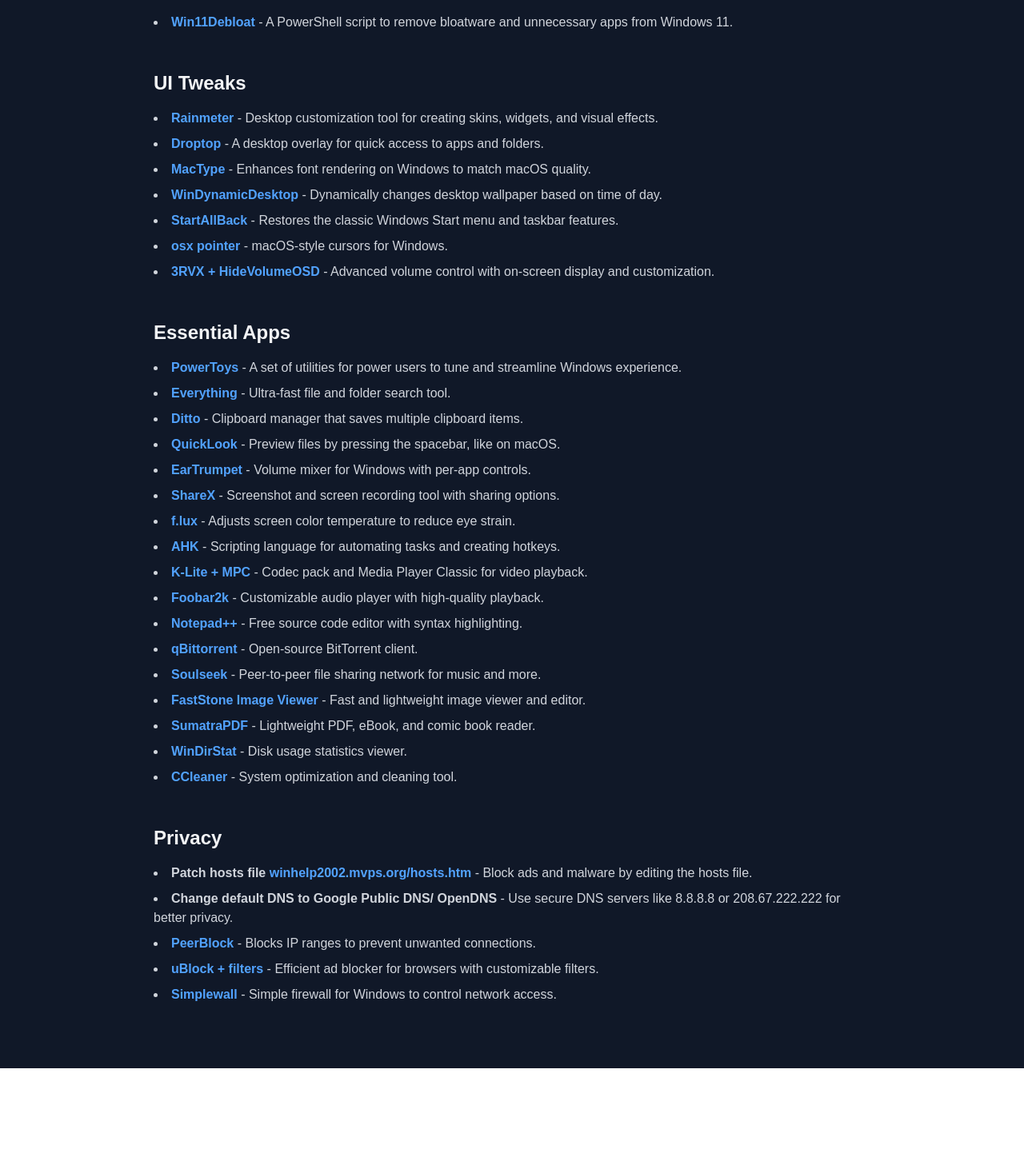
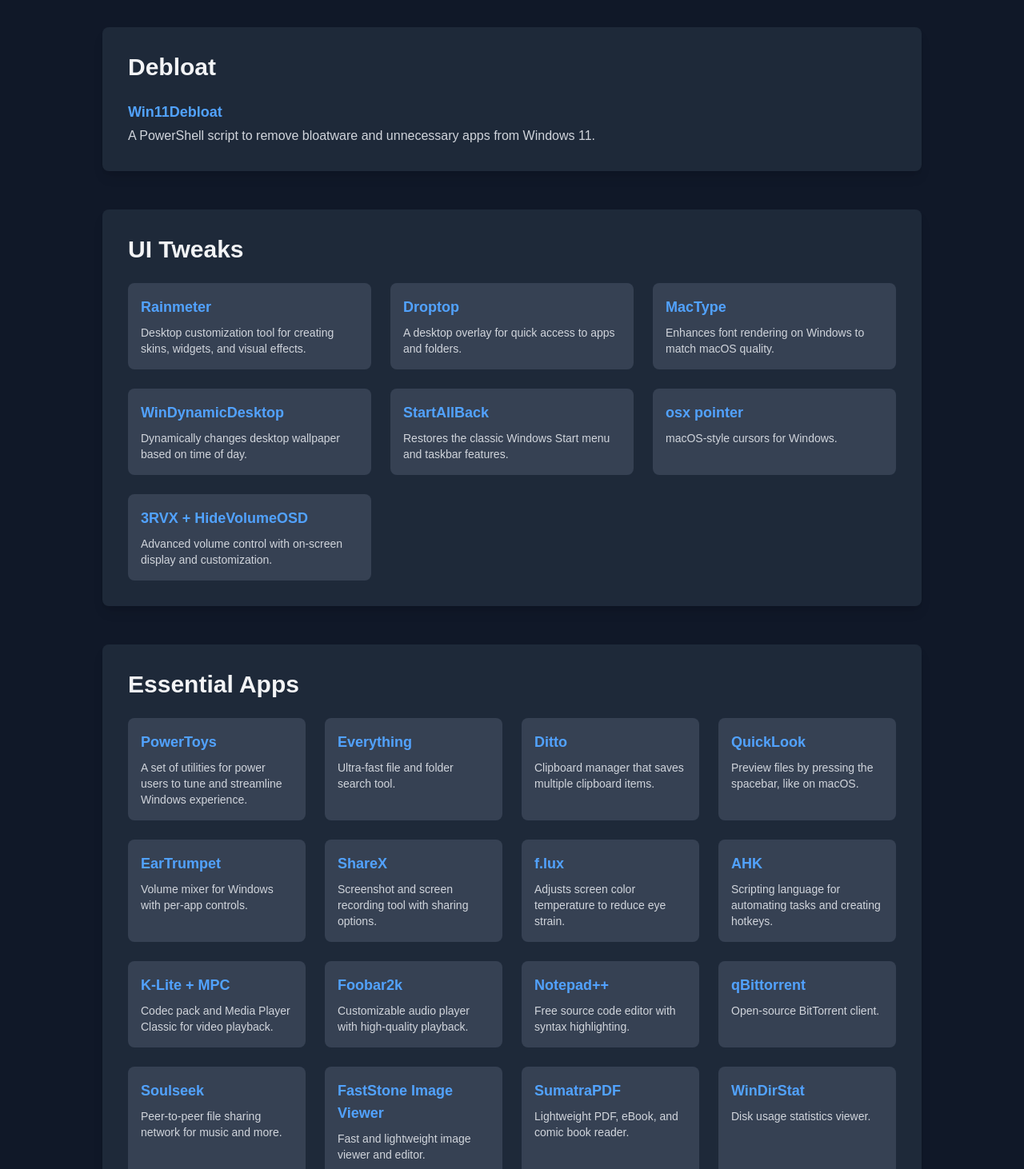
Before and after one commit to takeourcarsnow/UnsuckWindows, a Next.js app: page / in a window 1280 px wide. Shown: the part 240-1702 px from the top of the page at 80% size. Before the commit the page ends 1576 px from the top, so only its background shows below. Built offline with nearby package versions, Linux system fonts and the light colour scheme.

Commit message:
Enhance layout and content for "Guide to Unsuck Windows" with improved section formatting, updated headings, and additional descriptions for debloating, UI tweaks, essential apps, and privacy tips.

```diff
--- a/app/page.tsx
+++ b/app/page.tsx
@@ -1,244 +1,280 @@
 export default function Home() {
   return (
-    <div className="min-h-screen bg-gray-900 py-8 px-4 sm:px-6 lg:px-8">
-      <div className="max-w-4xl mx-auto">
-        <h1 className="text-4xl font-bold text-center text-gray-100 mb-8">
+    <div className="min-h-screen bg-gray-900 py-12 px-4 sm:px-6 lg:px-8">
+      <div className="max-w-5xl mx-auto">
+        <header className="text-center mb-16">
+          <h1 className="text-5xl font-bold text-gray-100 mb-4">
             Guide to Unsuck Windows
           </h1>
-        <p className="text-lg text-gray-300 mb-12 text-center">
+          <p className="text-xl text-gray-300 leading-relaxed max-w-3xl mx-auto">
             With a bit of tweaking, you can live with it. Beta builds worked very poorly, but with the current one everything is ok. Here are my essentials, maybe you'll find something useful for yourself:
           </p>
+        </header>
 
-        <section className="mb-12">
-          <h2 className="text-2xl font-semibold text-gray-100 mb-4">Debloat</h2>
-          <ul className="list-disc list-inside space-y-2 text-gray-300">
-            <li>
-              <strong>
-                <a href="https://github.com/Raphire/Win11Debloat" className="text-blue-400 hover:underline">
+        <main className="space-y-12">
+          <section className="bg-gray-800 rounded-lg p-8 shadow-lg">
+            <h2 className="text-3xl font-semibold text-gray-100 mb-6">Debloat</h2>
+            <ul className="space-y-4">
+              <li className="flex flex-col sm:flex-row sm:items-center">
+                <div className="flex-1">
+                  <strong className="text-lg text-gray-100">
+                    <a href="https://github.com/Raphire/Win11Debloat" className="text-blue-400 hover:text-blue-300 transition-colors">
                       Win11Debloat
                     </a>
-              </strong> - A PowerShell script to remove bloatware and unnecessary apps from Windows 11.
+                  </strong>
+                  <p className="text-gray-300 mt-1">A PowerShell script to remove bloatware and unnecessary apps from Windows 11.</p>
+                </div>
               </li>
             </ul>
           </section>
 
-        <section className="mb-12">
-          <h2 className="text-2xl font-semibold text-gray-100 mb-4">UI Tweaks</h2>
-          <ul className="list-disc list-inside space-y-2 text-gray-300">
-            <li>
-              <strong>
-                <a href="https://www.rainmeter.net/" className="text-blue-400 hover:underline">
+          <section className="bg-gray-800 rounded-lg p-8 shadow-lg">
+            <h2 className="text-3xl font-semibold text-gray-100 mb-6">UI Tweaks</h2>
+            <div className="grid gap-6 sm:grid-cols-2 lg:grid-cols-3">
+              <div className="bg-gray-700 rounded-lg p-4">
+                <strong className="text-lg text-gray-100">
+                  <a href="https://www.rainmeter.net/" className="text-blue-400 hover:text-blue-300 transition-colors">
                     Rainmeter
                   </a>
-              </strong> - Desktop customization tool for creating skins, widgets, and visual effects.
-            </li>
-            <li>
-              <strong>
-                <a href="https://github.com/Droptop-Four/Droptop-Four/" className="text-blue-400 hover:underline">
+                </strong>
+                <p className="text-gray-300 mt-2 text-sm">Desktop customization tool for creating skins, widgets, and visual effects.</p>
+              </div>
+              <div className="bg-gray-700 rounded-lg p-4">
+                <strong className="text-lg text-gray-100">
+                  <a href="https://github.com/Droptop-Four/Droptop-Four/" className="text-blue-400 hover:text-blue-300 transition-colors">
                     Droptop
                   </a>
-              </strong> - A desktop overlay for quick access to apps and folders.
-            </li>
-            <li>
-              <strong>
-                <a href="https://www.mactype.net/" className="text-blue-400 hover:underline">
+                </strong>
+                <p className="text-gray-300 mt-2 text-sm">A desktop overlay for quick access to apps and folders.</p>
+              </div>
+              <div className="bg-gray-700 rounded-lg p-4">
+                <strong className="text-lg text-gray-100">
+                  <a href="https://www.mactype.net/" className="text-blue-400 hover:text-blue-300 transition-colors">
                     MacType
                   </a>
-              </strong> - Enhances font rendering on Windows to match macOS quality.
-            </li>
-            <li>
-              <strong>
-                <a href="https://github.com/t1m0thyj/WinDynamicDesktop" className="text-blue-400 hover:underline">
+                </strong>
+                <p className="text-gray-300 mt-2 text-sm">Enhances font rendering on Windows to match macOS quality.</p>
+              </div>
+              <div className="bg-gray-700 rounded-lg p-4">
+                <strong className="text-lg text-gray-100">
+                  <a href="https://github.com/t1m0thyj/WinDynamicDesktop" className="text-blue-400 hover:text-blue-300 transition-colors">
                     WinDynamicDesktop
                   </a>
-              </strong> - Dynamically changes desktop wallpaper based on time of day.
-            </li>
-            <li>
-              <strong>
-                <a href="https://www.startallback.com/" className="text-blue-400 hover:underline">
+                </strong>
+                <p className="text-gray-300 mt-2 text-sm">Dynamically changes desktop wallpaper based on time of day.</p>
+              </div>
+              <div className="bg-gray-700 rounded-lg p-4">
+                <strong className="text-lg text-gray-100">
+                  <a href="https://www.startallback.com/" className="text-blue-400 hover:text-blue-300 transition-colors">
                     StartAllBack
                   </a>
-              </strong> - Restores the classic Windows Start menu and taskbar features.
-            </li>
-            <li>
-              <strong>
-                <a href="https://github.com/antiden/macOS-cursors-for-Windows" className="text-blue-400 hover:underline">
+                </strong>
+                <p className="text-gray-300 mt-2 text-sm">Restores the classic Windows Start menu and taskbar features.</p>
+              </div>
+              <div className="bg-gray-700 rounded-lg p-4">
+                <strong className="text-lg text-gray-100">
+                  <a href="https://github.com/antiden/macOS-cursors-for-Windows" className="text-blue-400 hover:text-blue-300 transition-colors">
                     osx pointer
                   </a>
-              </strong> - macOS-style cursors for Windows.
-            </li>
-            <li>
-              <strong>
-                <a href="https://github.com/prncc/3RVX" className="text-blue-400 hover:underline">
+                </strong>
+                <p className="text-gray-300 mt-2 text-sm">macOS-style cursors for Windows.</p>
+              </div>
+              <div className="bg-gray-700 rounded-lg p-4">
+                <strong className="text-lg text-gray-100">
+                  <a href="https://github.com/prncc/3RVX" className="text-blue-400 hover:text-blue-300 transition-colors">
                     3RVX + HideVolumeOSD
                   </a>
-              </strong> - Advanced volume control with on-screen display and customization.
-            </li>
-          </ul>
+                </strong>
+                <p className="text-gray-300 mt-2 text-sm">Advanced volume control with on-screen display and customization.</p>
+              </div>
+            </div>
           </section>
 
-        <section className="mb-12">
-          <h2 className="text-2xl font-semibold text-gray-100 mb-4">Essential Apps</h2>
-          <ul className="list-disc list-inside space-y-2 text-gray-300">
-            <li>
-              <strong>
-                <a href="https://github.com/microsoft/PowerToys" className="text-blue-400 hover:underline">
+          <section className="bg-gray-800 rounded-lg p-8 shadow-lg">
+            <h2 className="text-3xl font-semibold text-gray-100 mb-6">Essential Apps</h2>
+            <div className="grid gap-6 sm:grid-cols-2 lg:grid-cols-3 xl:grid-cols-4">
+              <div className="bg-gray-700 rounded-lg p-4 hover:bg-gray-600 transition-colors">
+                <strong className="text-lg text-gray-100">
+                  <a href="https://github.com/microsoft/PowerToys" className="text-blue-400 hover:text-blue-300 transition-colors">
                     PowerToys
                   </a>
-              </strong> - A set of utilities for power users to tune and streamline Windows experience.
-            </li>
-            <li>
-              <strong>
-                <a href="https://www.voidtools.com/" className="text-blue-400 hover:underline">
+                </strong>
+                <p className="text-gray-300 mt-2 text-sm">A set of utilities for power users to tune and streamline Windows experience.</p>
+              </div>
+              <div className="bg-gray-700 rounded-lg p-4 hover:bg-gray-600 transition-colors">
+                <strong className="text-lg text-gray-100">
+                  <a href="https://www.voidtools.com/" className="text-blue-400 hover:text-blue-300 transition-colors">
                     Everything
                   </a>
-              </strong> - Ultra-fast file and folder search tool.
-            </li>
-            <li>
-              <strong>
-                <a href="https://ditto-cp.sourceforge.io/" className="text-blue-400 hover:underline">
+                </strong>
+                <p className="text-gray-300 mt-2 text-sm">Ultra-fast file and folder search tool.</p>
+              </div>
+              <div className="bg-gray-700 rounded-lg p-4 hover:bg-gray-600 transition-colors">
+                <strong className="text-lg text-gray-100">
+                  <a href="https://ditto-cp.sourceforge.io/" className="text-blue-400 hover:text-blue-300 transition-colors">
                     Ditto
                   </a>
-              </strong> - Clipboard manager that saves multiple clipboard items.
-            </li>
-            <li>
-              <strong>
-                <a href="https://github.com/QL-Win/QuickLook" className="text-blue-400 hover:underline">
+                </strong>
+                <p className="text-gray-300 mt-2 text-sm">Clipboard manager that saves multiple clipboard items.</p>
+              </div>
+              <div className="bg-gray-700 rounded-lg p-4 hover:bg-gray-600 transition-colors">
+                <strong className="text-lg text-gray-100">
+                  <a href="https://github.com/QL-Win/QuickLook" className="text-blue-400 hover:text-blue-300 transition-colors">
                     QuickLook
                   </a>
-              </strong> - Preview files by pressing the spacebar, like on macOS.
-            </li>
-            <li>
-              <strong>
-                <a href="https://github.com/File-New-Project/EarTrumpet" className="text-blue-400 hover:underline">
+                </strong>
+                <p className="text-gray-300 mt-2 text-sm">Preview files by pressing the spacebar, like on macOS.</p>
+              </div>
+              <div className="bg-gray-700 rounded-lg p-4 hover:bg-gray-600 transition-colors">
+                <strong className="text-lg text-gray-100">
+                  <a href="https://github.com/File-New-Project/EarTrumpet" className="text-blue-400 hover:text-blue-300 transition-colors">
                     EarTrumpet
                   </a>
-              </strong> - Volume mixer for Windows with per-app controls.
-            </li>
-            <li>
-              <strong>
-                <a href="https://getsharex.com/" className="text-blue-400 hover:underline">
+                </strong>
+                <p className="text-gray-300 mt-2 text-sm">Volume mixer for Windows with per-app controls.</p>
+              </div>
+              <div className="bg-gray-700 rounded-lg p-4 hover:bg-gray-600 transition-colors">
+                <strong className="text-lg text-gray-100">
+                  <a href="https://getsharex.com/" className="text-blue-400 hover:text-blue-300 transition-colors">
                     ShareX
                   </a>
-              </strong> - Screenshot and screen recording tool with sharing options.
-            </li>
-            <li>
-              <strong>
-                <a href="https://justgetflux.com/" className="text-blue-400 hover:underline">
+                </strong>
+                <p className="text-gray-300 mt-2 text-sm">Screenshot and screen recording tool with sharing options.</p>
+              </div>
+              <div className="bg-gray-700 rounded-lg p-4 hover:bg-gray-600 transition-colors">
+                <strong className="text-lg text-gray-100">
+                  <a href="https://justgetflux.com/" className="text-blue-400 hover:text-blue-300 transition-colors">
                     f.lux
                   </a>
-              </strong> - Adjusts screen color temperature to reduce eye strain.
-            </li>
-            <li>
-              <strong>
-                <a href="https://www.autohotkey.com/" className="text-blue-400 hover:underline">
+                </strong>
+                <p className="text-gray-300 mt-2 text-sm">Adjusts screen color temperature to reduce eye strain.</p>
+              </div>
+              <div className="bg-gray-700 rounded-lg p-4 hover:bg-gray-600 transition-colors">
+                <strong className="text-lg text-gray-100">
+                  <a href="https://www.autohotkey.com/" className="text-blue-400 hover:text-blue-300 transition-colors">
                     AHK
                   </a>
-              </strong> - Scripting language for automating tasks and creating hotkeys.
-            </li>
-            <li>
-              <strong>
-                <a href="https://www.codecguide.com/" className="text-blue-400 hover:underline">
+                </strong>
+                <p className="text-gray-300 mt-2 text-sm">Scripting language for automating tasks and creating hotkeys.</p>
+              </div>
+              <div className="bg-gray-700 rounded-lg p-4 hover:bg-gray-600 transition-colors">
+                <strong className="text-lg text-gray-100">
+                  <a href="https://www.codecguide.com/" className="text-blue-400 hover:text-blue-300 transition-colors">
                     K-Lite + MPC
                   </a>
-              </strong> - Codec pack and Media Player Classic for video playback.
-            </li>
-            <li>
-              <strong>
-                <a href="https://www.foobar2000.org/" className="text-blue-400 hover:underline">
+                </strong>
+                <p className="text-gray-300 mt-2 text-sm">Codec pack and Media Player Classic for video playback.</p>
+              </div>
+              <div className="bg-gray-700 rounded-lg p-4 hover:bg-gray-600 transition-colors">
+                <strong className="text-lg text-gray-100">
+                  <a href="https://www.foobar2000.org/" className="text-blue-400 hover:text-blue-300 transition-colors">
                     Foobar2k
                   </a>
-              </strong> - Customizable audio player with high-quality playback.
-            </li>
-            <li>
-              <strong>
-                <a href="https://notepad-plus-plus.org/" className="text-blue-400 hover:underline">
+                </strong>
+                <p className="text-gray-300 mt-2 text-sm">Customizable audio player with high-quality playback.</p>
+              </div>
+              <div className="bg-gray-700 rounded-lg p-4 hover:bg-gray-600 transition-colors">
+                <strong className="text-lg text-gray-100">
+                  <a href="https://notepad-plus-plus.org/" className="text-blue-400 hover:text-blue-300 transition-colors">
                     Notepad++
                   </a>
-              </strong> - Free source code editor with syntax highlighting.
-            </li>
-            <li>
-              <strong>
-                <a href="https://www.qbittorrent.org/" className="text-blue-400 hover:underline">
+                </strong>
+                <p className="text-gray-300 mt-2 text-sm">Free source code editor with syntax highlighting.</p>
+              </div>
+              <div className="bg-gray-700 rounded-lg p-4 hover:bg-gray-600 transition-colors">
+                <strong className="text-lg text-gray-100">
+                  <a href="https://www.qbittorrent.org/" className="text-blue-400 hover:text-blue-300 transition-colors">
                     qBittorrent
                   </a>
-              </strong> - Open-source BitTorrent client.
-            </li>
-            <li>
-              <strong>
-                <a href="https://www.slsknet.org/" className="text-blue-400 hover:underline">
+                </strong>
+                <p className="text-gray-300 mt-2 text-sm">Open-source BitTorrent client.</p>
+              </div>
+              <div className="bg-gray-700 rounded-lg p-4 hover:bg-gray-600 transition-colors">
+                <strong className="text-lg text-gray-100">
+                  <a href="https://www.slsknet.org/" className="text-blue-400 hover:text-blue-300 transition-colors">
                     Soulseek
                   </a>
-              </strong> - Peer-to-peer file sharing network for music and more.
-            </li>
-            <li>
-              <strong>
-                <a href="https://www.faststone.org/" className="text-blue-400 hover:underline">
+                </strong>
+                <p className="text-gray-300 mt-2 text-sm">Peer-to-peer file sharing network for music and more.</p>
+              </div>
+              <div className="bg-gray-700 rounded-lg p-4 hover:bg-gray-600 transition-colors">
+                <strong className="text-lg text-gray-100">
+                  <a href="https://www.faststone.org/" className="text-blue-400 hover:text-blue-300 transition-colors">
                     FastStone Image Viewer
                   </a>
-              </strong> - Fast and lightweight image viewer and editor.
-            </li>
-            <li>
-              <strong>
-                <a href="https://www.sumatrapdfreader.org/" className="text-blue-400 hover:underline">
+                </strong>
+                <p className="text-gray-300 mt-2 text-sm">Fast and lightweight image viewer and editor.</p>
+              </div>
+              <div className="bg-gray-700 rounded-lg p-4 hover:bg-gray-600 transition-colors">
+                <strong className="text-lg text-gray-100">
+                  <a href="https://www.sumatrapdfreader.org/" className="text-blue-400 hover:text-blue-300 transition-colors">
                     SumatraPDF
                   </a>
-              </strong> - Lightweight PDF, eBook, and comic book reader.
-            </li>
-            <li>
-              <strong>
-                <a href="https://windirstat.net/" className="text-blue-400 hover:underline">
+                </strong>
+                <p className="text-gray-300 mt-2 text-sm">Lightweight PDF, eBook, and comic book reader.</p>
+              </div>
+              <div className="bg-gray-700 rounded-lg p-4 hover:bg-gray-600 transition-colors">
+                <strong className="text-lg text-gray-100">
+                  <a href="https://windirstat.net/" className="text-blue-400 hover:text-blue-300 transition-colors">
                     WinDirStat
                   </a>
-              </strong> - Disk usage statistics viewer.
-            </li>
-            <li>
-              <strong>
-                <a href="https://www.ccleaner.com/" className="text-blue-400 hover:underline">
+                </strong>
+                <p className="text-gray-300 mt-2 text-sm">Disk usage statistics viewer.</p>
+              </div>
+              <div className="bg-gray-700 rounded-lg p-4 hover:bg-gray-600 transition-colors">
+                <strong className="text-lg text-gray-100">
+                  <a href="https://www.ccleaner.com/" className="text-blue-400 hover:text-blue-300 transition-colors">
                     CCleaner
                   </a>
-              </strong> - System optimization and cleaning tool.
-            </li>
-          </ul>
+                </strong>
+                <p className="text-gray-300 mt-2 text-sm">System optimization and cleaning tool.</p>
+              </div>
+            </div>
           </section>
 
-        <section className="mb-12">
-          <h2 className="text-2xl font-semibold text-gray-100 mb-4">Privacy</h2>
-          <ul className="list-disc list-inside space-y-2 text-gray-300">
-            <li>
-              <strong>
+          <section className="bg-gray-800 rounded-lg p-8 shadow-lg">
+            <h2 className="text-3xl font-semibold text-gray-100 mb-6">Privacy</h2>
+            <div className="space-y-4">
+              <div className="bg-gray-700 rounded-lg p-4">
+                <strong className="text-lg text-gray-100">
                   Patch hosts file{" "}
-                <a href="http://winhelp2002.mvps.org/hosts.htm" className="text-blue-400 hover:underline">
+                  <a href="http://winhelp2002.mvps.org/hosts.htm" className="text-blue-400 hover:text-blue-300 transition-colors">
                     winhelp2002.mvps.org/hosts.htm
                   </a>
-              </strong> - Block ads and malware by editing the hosts file.
-            </li>
-            <li>
-              <strong>Change default DNS to Google Public DNS/ OpenDNS</strong> - Use secure DNS servers like 8.8.8.8 or 208.67.222.222 for better privacy.
-            </li>
-            <li>
-              <strong>
-                <a href="https://www.peerblock.com/" className="text-blue-400 hover:underline">
+                </strong>
+                <p className="text-gray-300 mt-2">Block ads and malware by editing the hosts file.</p>
+              </div>
+              <div className="bg-gray-700 rounded-lg p-4">
+                <strong className="text-lg text-gray-100">Change default DNS to Google Public DNS/ OpenDNS</strong>
+                <p className="text-gray-300 mt-2">Use secure DNS servers like 8.8.8.8 or 208.67.222.222 for better privacy.</p>
+              </div>
+              <div className="bg-gray-700 rounded-lg p-4">
+                <strong className="text-lg text-gray-100">
+                  <a href="https://www.peerblock.com/" className="text-blue-400 hover:text-blue-300 transition-colors">
                     PeerBlock
                   </a>
-              </strong> - Blocks IP ranges to prevent unwanted connections.
-            </li>
-            <li>
-              <strong>
-                <a href="https://ublockorigin.com/" className="text-blue-400 hover:underline">
+                </strong>
+                <p className="text-gray-300 mt-2">Blocks IP ranges to prevent unwanted connections.</p>
+              </div>
+              <div className="bg-gray-700 rounded-lg p-4">
+                <strong className="text-lg text-gray-100">
+                  <a href="https://ublockorigin.com/" className="text-blue-400 hover:text-blue-300 transition-colors">
                     uBlock + filters
                   </a>
-              </strong> - Efficient ad blocker for browsers with customizable filters.
-            </li>
-            <li>
-              <strong>
-                <a href="https://www.henrypp.org/product/simplewall" className="text-blue-400 hover:underline">
+                </strong>
+                <p className="text-gray-300 mt-2">Efficient ad blocker for browsers with customizable filters.</p>
+              </div>
+              <div className="bg-gray-700 rounded-lg p-4">
+                <strong className="text-lg text-gray-100">
+                  <a href="https://www.henrypp.org/product/simplewall" className="text-blue-400 hover:text-blue-300 transition-colors">
                     Simplewall
                   </a>
-              </strong> - Simple firewall for Windows to control network access.
-            </li>
-          </ul>
+                </strong>
+                <p className="text-gray-300 mt-2">Simple firewall for Windows to control network access.</p>
+              </div>
+            </div>
           </section>
+        </main>
       </div>
     </div>
   );
```
Lines whose indentation alone changed are shown as unchanged.
